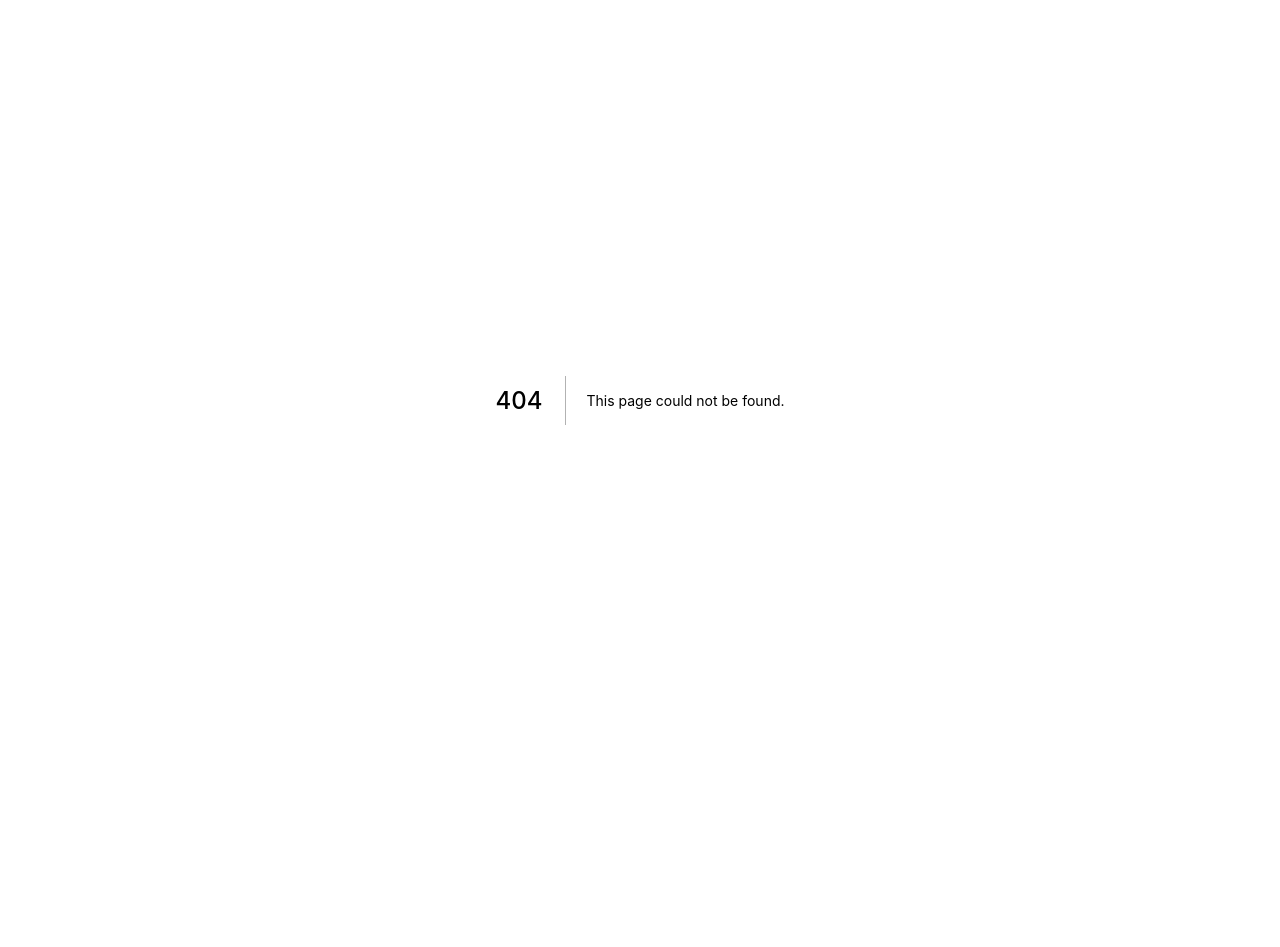
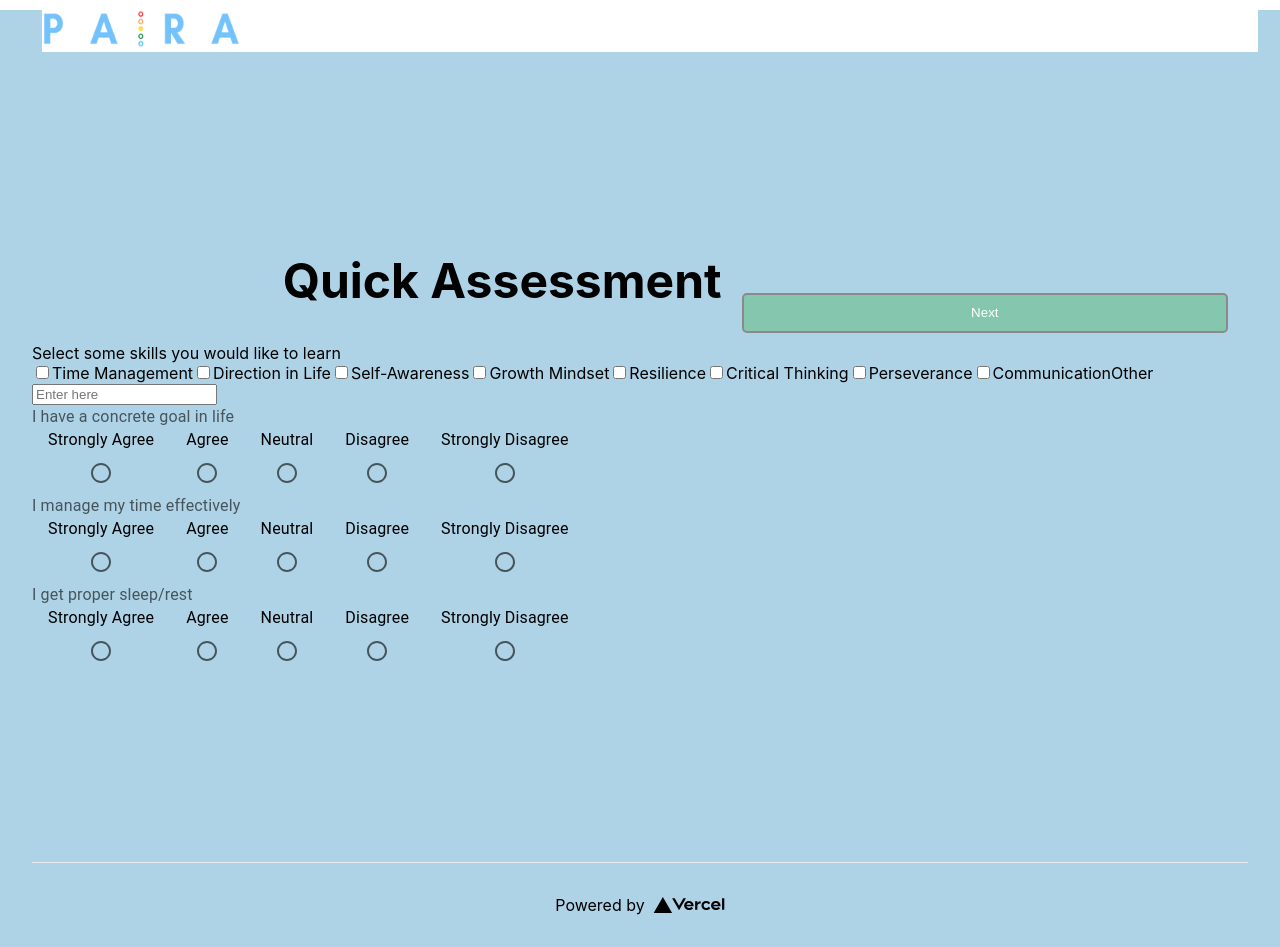
Before and after one commit to chrisreadscode/paira, a Next.js app: page /assessment/initial in a window 1280 px wide. Before the commit this address had no page. Before the commit the page ends 800 px from the top, so only its background shows below. Built offline with nearby package versions, Linux system fonts and the light colour scheme.

Commit message:
add student initial assessment and student thank you

```diff
--- /dev/null
+++ b/pages/assessment/initial.js
@@ -0,0 +1,139 @@
+import styles from "../../styles/Login.module.css";
+import { useRouter } from "next/router";
+import _Head from "../../components/_Head.js";
+import Header from "../../components/Header.js";
+import Footer from "../../components/Footer.js";
+import FormControlLabel from "@mui/material/FormControlLabel";
+import FormLabel from "@mui/material/FormLabel";
+import Radio from "@mui/material/Radio";
+import RadioGroup from "@mui/material/RadioGroup";
+
+export default function Initial() {
+  const router = useRouter();
+
+  const handleInitialAssessmentSubmit = async (event) => {
+    event.preventDefault();
+
+    router.push("/signup/student-thank-you");
+  };
+
+  const fiveRadioButtons = () => {
+    return (
+      <>
+        <FormControlLabel
+          control={<Radio />}
+          label="Strongly Agree"
+          labelPlacement="top"
+          value="strongly-agree"
+        />
+        <FormControlLabel
+          control={<Radio />}
+          label="Agree"
+          labelPlacement="top"
+          value="agree"
+        />
+        <FormControlLabel
+          control={<Radio />}
+          label="Neutral"
+          labelPlacement="top"
+          value="neutral"
+        />
+        <FormControlLabel
+          control={<Radio />}
+          label="Disagree"
+          labelPlacement="top"
+          value="disagree"
+        />
+        <FormControlLabel
+          control={<Radio />}
+          label="Strongly Disagree"
+          labelPlacement="top"
+          value="strongly-disagree"
+        />
+      </>
+    );
+  };
+
+  return (
+    <div>
+      <_Head />
+      <div className={styles.container}>
+        <Header />
+        <main className={styles.main}>
+          {/* <div id={styles.box}> */}
+          <form onSubmit={handleInitialAssessmentSubmit}>
+            <div style={{ display: "flex", justifyContent: "right" }}>
+              <h1 className={styles.title}>Quick Assessment</h1>
+              <button id={styles.button}>Next</button>
+            </div>
+            <div>
+              <div>Select some skills you would like to learn</div>
+              <label>
+                <input name="time-management" type="checkbox"></input>
+                <span>Time Management</span>
+              </label>
+              <label>
+                <input name="direction-in-life" type="checkbox"></input>
+                <span>Direction in Life</span>
+              </label>
+              <label>
+                <input name="self-awareness" type="checkbox"></input>
+                <span>Self-Awareness</span>
+              </label>
+              <label>
+                <input name="growth-mindset" type="checkbox"></input>
+                <span>Growth Mindset</span>
+              </label>
+              <label>
+                <input name="resilience" type="checkbox"></input>
+                <span>Resilience</span>
+              </label>
+              <label>
+                <input name="critical-thinking" type="checkbox"></input>
+                <span>Critical Thinking</span>
+              </label>
+              <label>
+                <input name="perseverance" type="checkbox"></input>
+                <span>Perseverance</span>
+              </label>
+              <label>
+                <input name="Communication" type="checkbox"></input>
+                <span>Communication</span>
+              </label>
+              <label>
+                <span>Other</span>
+                <input
+                  name="other"
+                  placeholder="Enter here"
+                  type="textbox"
+                ></input>
+              </label>
+            </div>
+            <div>
+              <FormLabel id="concrete-goal">
+                I have a concrete goal in life
+              </FormLabel>
+              <RadioGroup name="concrete-goal" row={true}>
+                {fiveRadioButtons()}
+              </RadioGroup>
+              <FormLabel id="manage-time-effectively">
+                I manage my time effectively
+              </FormLabel>
+              <RadioGroup name="manage-time-effectively" row={true}>
+                {fiveRadioButtons()}
+              </RadioGroup>
+              <FormLabel id="sleep-rest">
+                I get proper sleep/rest
+              </FormLabel>
+              <RadioGroup name="sleep-rest" row={true}>
+                {fiveRadioButtons()}
+              </RadioGroup>
+            </div>
+          </form>
+          {/* </div> */}
+        </main>
+        <Footer />
+      </div>
+    </div>
+  );
+}
```
Also changed, not shown: pages/signup/student-thank-you.js (added, +24 -0 lines), pages/student_profile.js (renamed from pages/signup/student_profile.js, +4 -4 lines).
